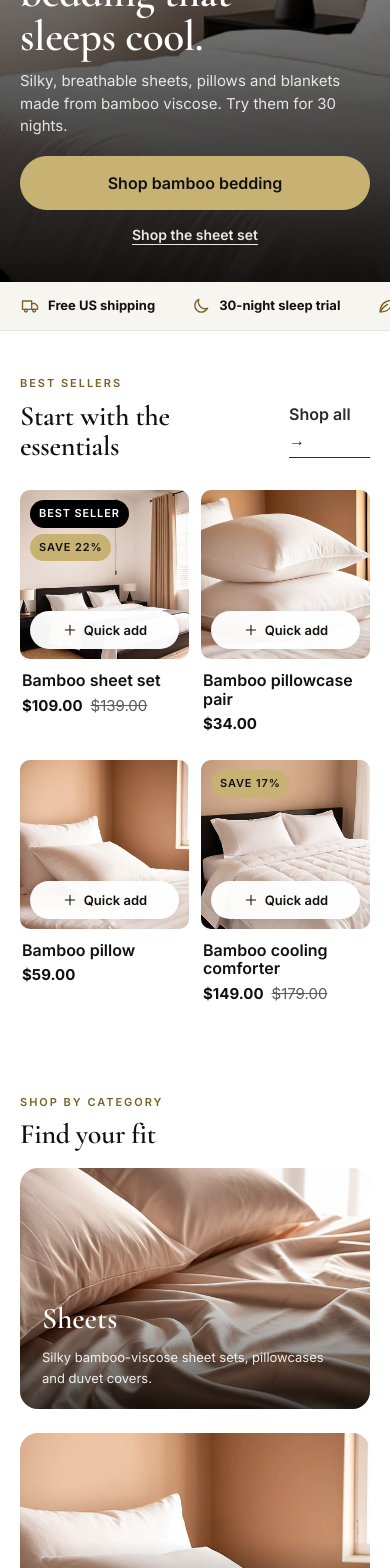
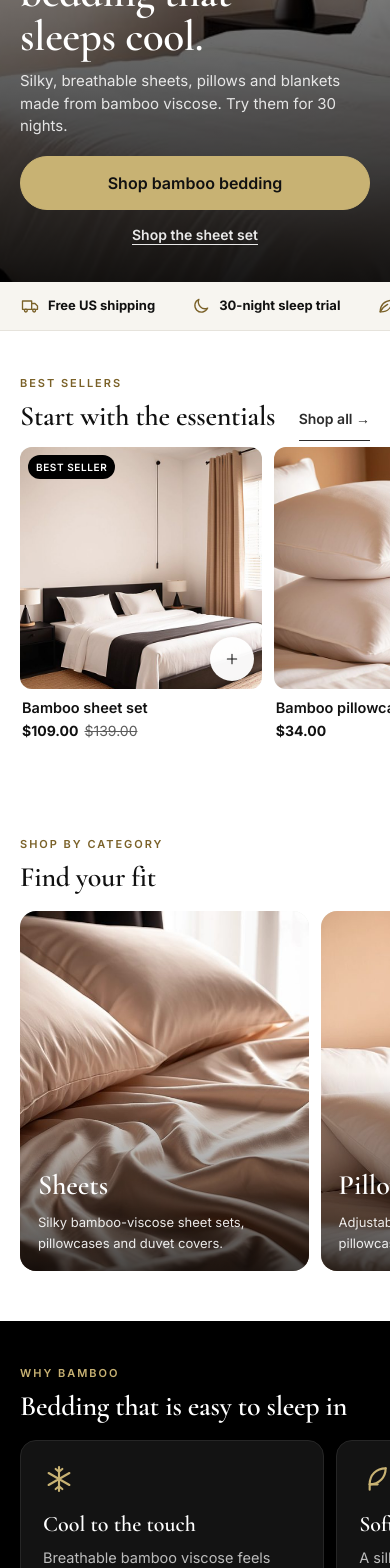
Before and after one commit to JoeyFenny/bedprints, a Next.js app: page / in a window 390 px wide. Shown: the part 432-2000 px from the top of the page. Built offline with nearby package versions, Linux system fonts and the light colour scheme.

Commit message:
Mobile v2 (2/5): swipeable carousels for best sellers/categories/benefits, 44px round quick-add, compact bamboo-vs-cotton, accordion footer

```diff
--- a/app/globals.css
+++ b/app/globals.css
@@ -514,3 +514,81 @@ body.menu-open .site-header { backdrop-filter: none; -webkit-backdrop-filter: no
   .trustbar svg { width: 20px; height: 20px; }
   .trustbar small { display: none; }
 }
+
+/* ---- Mobile v2, phase 2: home sections, cards, carousels, footer ---- */
+@media (max-width: 700px) {
+  /* Edge-to-edge swipeable rows (best sellers, categories, benefits, pairs-with, bundle) */
+  .snap-m { position: relative; display: flex !important; gap: 12px; overflow-x: auto; scroll-snap-type: x mandatory; margin-left: -20px; margin-right: -20px; padding: 0 20px 6px; scroll-padding-left: 20px; scrollbar-width: none; overscroll-behavior-x: contain; -webkit-overflow-scrolling: touch; }
+  .snap-m::-webkit-scrollbar { display: none; }
+  .snap-m > * { flex: 0 0 62vw; max-width: 270px; min-width: 0; scroll-snap-align: start; }
+  .snap-m.tiles > * { flex-basis: 74vw; max-width: 320px; aspect-ratio: 4 / 5; }
+  .snap-m.benefits > * { flex-basis: 78vw; max-width: 320px; }
+  .snap-m.bundle-items > * { flex-basis: 40vw; max-width: 180px; }
+  .section-head { align-items: flex-end; margin-bottom: 0; }
+  .section-head .h2 { margin-bottom: 16px; }
+  .section-head .link-arrow { padding: 10px 0; margin-bottom: 6px; font-size: 14px; white-space: nowrap; }
+
+  /* Cards: quieter on a 2-up grid */
+  .card-media { border-radius: 12px; }
+  .card-badges { top: 8px; left: 8px; }
+  .badge { font-size: 10px; padding: 4px 8px; letter-spacing: .06em; }
+  .badge-sale { display: none; }
+  .card-body { padding-top: 10px; gap: 2px; }
+  .card-title { font-size: 14.5px; line-height: 1.3; }
+  .price { font-size: 14px; gap: 6px; }
+  /* Quick add becomes a 44px round button (no big pill over the photo); sizes open as a 2-up sheet on the image */
+  .quick { left: auto; right: 8px; bottom: 8px; }
+  .quick.open { left: 8px; }
+  .quick-btn { width: 44px; height: 44px; padding: 0; border-radius: 50%; }
+  .qa-text { display: none; }
+  .quick-opts { display: grid; grid-template-columns: 1fr 1fr; gap: 6px; padding: 8px; border-radius: 14px; }
+  .quick-opts button { min-height: 44px; padding: 8px; justify-content: center; }
+  .quick-opts .quick-x { grid-column: 1 / -1; margin: 0; min-height: 36px; background: transparent; }
+
+  .tile { aspect-ratio: 4 / 5; border-radius: 16px; }
+  .tile-label { left: 18px; right: 18px; bottom: 18px; }
+  .tile-label strong { font-size: 28px; }
+  .benefit { background: #131313; border: 1px solid #262626; border-radius: 16px; padding: 22px; }
+  .benefit h3 { font-size: 22px; }
+  .benefit p { font-size: 14.5px; margin: 0; }
+  .benefit svg { margin-bottom: 10px; }
+
+  /* Bamboo vs cotton: label, then two columns side by side (was a tall stack of 10 blocks) */
+  .table-wrap:has(.table.stack) { overflow: visible; }
+  .table.stack tr { display: grid; grid-template-columns: 1fr 1fr; border: 1px solid var(--line); border-radius: 12px; margin-bottom: 10px; overflow: hidden; padding: 0; }
+  .table.stack tbody th { grid-column: 1 / -1; padding: 10px 14px; font-size: 12px; text-transform: uppercase; letter-spacing: .12em; color: var(--tan-ink); }
+  .table.stack td { display: block; padding: 12px 14px 14px; font-size: 14px; line-height: 1.4; }
+  .table.stack td + td { border-left: 1px solid var(--line); }
+  .table.stack td::before { display: block; margin-bottom: 4px; font-size: 11px; text-transform: uppercase; letter-spacing: .08em; }
+  .table.stack tr:last-child { border-bottom: 1px solid var(--line); }
+
+  .bundle { gap: 20px; }
+  .bundle-copy .btn { width: 100%; }
+  .bundle-items { grid-template-columns: none; }
+
+  .accordion summary { font-size: 16px; padding: 18px 36px 18px 0; min-height: 56px; display: flex; align-items: center; }
+  .accordion summary::after { right: 6px; }
+  .accordion details > :not(summary) { font-size: 15px; }
+  .email { text-align: left; }
+
+  /* Footer: brand line + accordion columns, compact legal row */
+  .site-footer { padding-top: 36px; font-size: 14px; padding-bottom: env(safe-area-inset-bottom); }
+  .footer-grid { display: block; }
+  .footer-brand p { margin: 12px 0 20px; font-size: 14px; }
+  .footer-col { border-top: 1px solid #262626; }
+  .footer-col:last-of-type { border-bottom: 1px solid #262626; }
+  .footer-h { margin: 0; }
+  .footer-h button { display: flex; width: 100%; justify-content: space-between; align-items: center; min-height: 54px; background: none; border: 0; padding: 0; color: var(--tan); font: inherit; letter-spacing: inherit; text-transform: inherit; cursor: pointer; }
+  .footer-col .chev { width: 9px; height: 9px; border-right: 2px solid currentColor; border-bottom: 2px solid currentColor; transform: rotate(45deg) translate(-2px, -2px); transition: transform .2s; margin-right: 4px; }
+  .footer-col.open .chev { transform: rotate(-135deg) translate(-2px, -2px); }
+  .footer-col ul { display: none; padding-bottom: 12px; }
+  .footer-col.open ul { display: grid; }
+  .site-footer li a { padding: 10px 0; }
+  .footer-bottom { margin-top: 0; border-top: 0; padding-top: 20px; padding-bottom: 28px; display: grid; gap: 14px; }
+  .pay-chips { flex-wrap: nowrap !important; overflow-x: auto; scrollbar-width: none; margin-left: -20px; margin-right: -20px; padding: 0 20px; }
+  .pay-chips::-webkit-scrollbar { display: none; }
+  .pay-chips li { white-space: nowrap; flex: none; }
+  .footer-bottom p { font-size: 12px; color: #8f8f8f; }
+}
+/* Footer link lists are always visible on wider screens, whatever the accordion state */
+@media (min-width: 861px) { .footer-col ul { display: grid !important; } .footer-h button { display: none; } }
--- a/app/page.js
+++ b/app/page.js
@@ -36,7 +36,7 @@ export default function Home() {
             </div>
             <Link href="/shop/" className="link-arrow">Shop all</Link>
           </div>
-          <div className="grid grid-4">
+          <div className="grid grid-4 snap-m">
             {best.map((p) => <ProductCard key={p.slug} product={p} />)}
           </div>
         </div>
--- a/app/products/[slug]/page.js
+++ b/app/products/[slug]/page.js
@@ -49,7 +49,7 @@ export default async function ProductPage({ params }) {
         <div className="container">
           <p className="kicker">Complete the set</p>
           <h2 id="set-h" className="h2">Pairs well with</h2>
-          <div className="grid grid-3">{pairs.map((p) => <ProductCard key={p.slug} product={p} />)}</div>
+          <div className="grid grid-3 snap-m">{pairs.map((p) => <ProductCard key={p.slug} product={p} />)}</div>
         </div>
       </section>
       {store.showSampleReviews ? <SampleReviews heading="Reviews are coming soon" /> : null}
--- a/components/CartView.js
+++ b/components/CartView.js
@@ -32,7 +32,7 @@ export default function CartView() {
           <p className="lede">Add something soft and we will keep it here for you.</p>
           <Link href="/shop/" className="btn btn-lg">Shop bamboo bedding</Link>
         </div>
-        <div className="upsell"><h2 className="h2">Popular picks</h2><div className="grid grid-3">{products.filter((p) => p.bestSeller).slice(0, 3).map((p) => <ProductCard key={p.slug} product={p} />)}</div></div>
+        <div className="upsell"><h2 className="h2">Popular picks</h2><div className="grid grid-3 snap-m">{products.filter((p) => p.bestSeller).slice(0, 3).map((p) => <ProductCard key={p.slug} product={p} />)}</div></div>
       </>
     );
   }
@@ -50,7 +50,7 @@ export default function CartView() {
       </div>
       <div className="upsell">
         <h2 className="h2">You might also like</h2>
-        <div className="grid grid-3">{upsell.map((p) => <ProductCard key={p.slug} product={p} />)}</div>
+        <div className="grid grid-3 snap-m">{upsell.map((p) => <ProductCard key={p.slug} product={p} />)}</div>
       </div>
     </>
   );
--- a/components/Footer.js
+++ b/components/Footer.js
@@ -1,6 +1,6 @@
-import Link from 'next/link';
 import { store } from '../lib/store';
 import Logo from './Logo';
+import FooterCols from './FooterCols';
 import NewsletterForm from './NewsletterForm';
 import Todo from './Todo';
 
@@ -19,12 +19,7 @@ export default function Footer() {
           <p>{store.tagline} Silky, breathable bedding made from bamboo viscose.</p>
           {store.newsletterUrl ? <><h2 className="footer-h">Get news first</h2><NewsletterForm /></> : null}
         </div>
-        {cols.map((c) => (
-          <nav key={c.title} aria-label={c.title}>
-            <h2 className="footer-h">{c.title}</h2>
-            <ul>{c.links.map(([label, href]) => <li key={href}><Link href={href}>{label}</Link></li>)}</ul>
-          </nav>
-        ))}
+        <FooterCols cols={cols} />
       </div>
       <div className="container footer-bottom">
         <ul className="pay-chips" aria-label="Payment and trust">
--- /dev/null
+++ b/components/FooterCols.js
@@ -0,0 +1,34 @@
+'use client';
+
+import Link from 'next/link';
+import { useEffect, useState } from 'react';
+
+// Footer link columns. On phones each column is an accordion (a long footer is the last thing a thumb wants to scroll);
+// from 861px up they are plain headings with the links always visible (CSS shows the lists regardless of state).
+export default function FooterCols({ cols }) {
+  const [open, setOpen] = useState(-1);
+  const [wide, setWide] = useState(false);
+  useEffect(() => {
+    const mq = window.matchMedia('(min-width: 861px)');
+    const on = () => setWide(mq.matches);
+    on();
+    mq.addEventListener('change', on);
+    return () => mq.removeEventListener('change', on);
+  }, []);
+  return cols.map((c, i) => {
+    const id = `footer-col-${i}`;
+    const isOpen = open === i;
+    return (
+      <nav key={c.title} aria-label={c.title} className={`footer-col${isOpen ? ' open' : ''}`}>
+        {wide ? <h2 className="footer-h">{c.title}</h2> : (
+          <h2 className="footer-h">
+            <button type="button" aria-expanded={isOpen} aria-controls={id} onClick={() => setOpen(isOpen ? -1 : i)}>
+              {c.title}<span className="chev" aria-hidden="true" />
+            </button>
+          </h2>
+        )}
+        <ul id={id}>{c.links.map(([label, href]) => <li key={href}><Link href={href}>{label}</Link></li>)}</ul>
+      </nav>
+    );
+  });
+}
--- a/components/ProductCard.js
+++ b/components/ProductCard.js
@@ -40,8 +40,8 @@ export default function ProductCard({ product, priority = false, as: Heading = '
               <button type="button" className="quick-x" aria-label="Cancel" onClick={() => setPicking(false)}><Icon name="close" size={16} /></button>
             </div>
           ) : (
-            <button type="button" className="quick-btn" onClick={() => setPicking(true)} aria-label={`Quick add ${product.name}`}>
-              {added ? <><Icon name="check" size={16} /> Added ({added})</> : <><Icon name="plus" size={16} /> Quick add</>}
+            <button type="button" className="quick-btn" onClick={() => (product.options.length > 1 ? setPicking(true) : quickAdd(product.options[0]))} aria-label={`Quick add ${product.name}`}>
+              {added ? <><Icon name="check" size={16} /> <span className="qa-text">Added ({added})</span></> : <><Icon name="plus" size={16} /> <span className="qa-text">Quick add</span></>}
             </button>
           )}
         </div>
--- a/components/RecentlyViewed.js
+++ b/components/RecentlyViewed.js
@@ -18,7 +18,7 @@ export default function RecentlyViewed({ slug }) {
     <section className="section" aria-labelledby="rv-h">
       <div className="container">
         <h2 id="rv-h" className="h2">Recently viewed</h2>
-        <div className="grid grid-4">{list.map((p) => <ProductCard key={p.slug} product={p} />)}</div>
+        <div className="grid grid-4 snap-m">{list.map((p) => <ProductCard key={p.slug} product={p} />)}</div>
       </div>
     </section>
   );
--- a/components/home/BundleBanner.js
+++ b/components/home/BundleBanner.js
@@ -14,7 +14,7 @@ export default function BundleBanner() {
           <p className="lede">Start with the sheet set, add matching pillowcases and a duvet cover. Spend over $75 and US shipping is free.</p>
           <Link href="/shop/" className="btn">Build your set</Link>
         </div>
-        <ul className="bundle-items">
+        <ul className="bundle-items snap-m">
           {items.map((p) => (
             <li key={p.slug}>
               <Link href={`/products/${p.slug}/`}>
--- a/components/home/CategoryTiles.js
+++ b/components/home/CategoryTiles.js
@@ -7,7 +7,7 @@ export default function CategoryTiles() {
       <div className="container">
         <p className="kicker">Shop by category</p>
         <h2 id="cat-h" className="h2">Find your fit</h2>
-        <div className="grid grid-3 tiles">
+        <div className="grid grid-3 tiles snap-m">
           {categories.map((c) => (
             <Link key={c.slug} href={`/collections/${c.slug}/`} className="tile">
               <img src={c.image.replace(/\.jpg$/, '-sm.jpg')} alt="" width="640" height="640" loading="lazy" decoding="async" />
--- a/components/home/WhyBamboo.js
+++ b/components/home/WhyBamboo.js
@@ -8,7 +8,7 @@ export default function WhyBamboo() {
         <div className="container">
           <p className="kicker light">Why bamboo</p>
           <h2 id="why-h" className="h2">Bedding that is easy to sleep in</h2>
-          <div className="grid grid-4">
+          <div className="grid grid-4 snap-m benefits">
             {benefits.map((b) => (
               <div key={b.title} className="benefit">
                 <Icon name={b.icon} size={32} />
```
